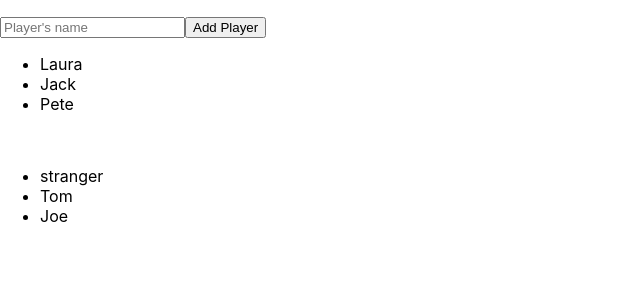
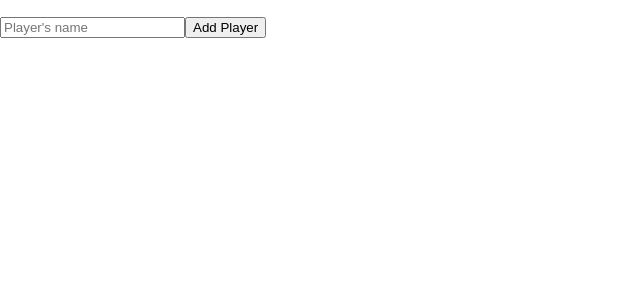
Before and after one commit to Lausciampa/team-picker, a React (Create React App) app: page / in a window 1280 px wide. Shown: the top 300 px of the page, without its empty margins (0-640 px from the left). Built offline with nearby package versions, Linux system fonts and the light colour scheme.

Commit message:
Navigation working with Router + Route + Link | still working on passing props (players arr) into TeamScreen

```diff
--- a/src/App.js
+++ b/src/App.js
@@ -6,7 +6,7 @@ import TeamScreen from './Components/TeamScreen.js';
 import {
   BrowserRouter as Router,
   Route,
-  Switch, } from "react-router-dom";
+  Link, } from "react-router-dom";
 
 
 class App extends Component {
@@ -51,14 +51,20 @@ class App extends Component {
   render() {
     return(
 
-      <React.Fragment>
+      <Router>
+
+        <React.Fragment>
+
+          <Route exact path="/" render = { () => (
+
+            <div>
 
             <ol>
               {this.state.players.map( (player, index) =>
                 <li key = {index} >{player}</li>)}
             </ol>
 
-            {this.state.players.length < 3 ?
+            {this.state.players.length < 4 ?
               <div>
               <input
                 onChange = {this.handleChange}
@@ -66,16 +72,20 @@ class App extends Component {
                 type = "text"
                 placeholder = "Player's name" />
               <button onClick = {this.handleClick}>Add Player</button>
-              </div> : <button onClick = {this.handleSubmit}>Find out your Teams</button>
+              </div> : <Link to="/teams"><button>Find out your Teams</button></Link>
             }
+            </div>
 
+          )} />
 
+          <Route path="/teams" render = { (props) => (
+            <TeamScreen {...props} />
 
-          <TeamScreen players={this.state.players} />
+          )} />
 
+        </React.Fragment>
 
-
-      </React.Fragment>
+      </Router>
 
     );
   }
--- a/src/Components/TeamScreen.js
+++ b/src/Components/TeamScreen.js
@@ -34,15 +34,15 @@ class TeamScreen extends Component {
 
 	render() {
 
-        // let {players} = this.props;
+        let {players} = this.props;
 
         let arry = ["Laura", "Pete", "Joe", "Tom", "Jack", "stranger"];
 
-        let teamShuffled = shufflePlayers(arry); //call the Fn to shuffle team members around
+        let teamShuffled = shufflePlayers({players}); //call the Fn to shuffle team members around
 
-        let teamA = teamShuffled; //extra step to make clear that the remaining of the splited arr (next step) will be storaged in this var
+        // let teamA = teamShuffled; //extra step to make clear that the remaining of the splited arr (next step) will be storaged in this var
 
-        let teamB = teamShuffled.splice(teamShuffled.length/2); //teamB = removed items
+        // let teamB = teamShuffled.splice(teamShuffled.length/2); //teamB = removed items
 
 
 
@@ -50,17 +50,7 @@ class TeamScreen extends Component {
 
 			<React.Fragment>
 
-				<ul>
-					{teamA.map( (player, index) =>
-						<li key = {index} >{player}</li>)}
-				</ul>
-
-				<br />
-
-				<ul>
-					{teamB.map( (player, index) =>
-						<li key = {index} >{player}</li>)}
-				</ul>
+				<p>{teamShuffled}</p>
 
 
 			</React.Fragment>
```
